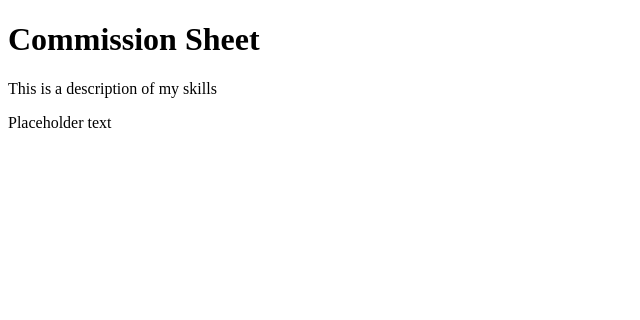
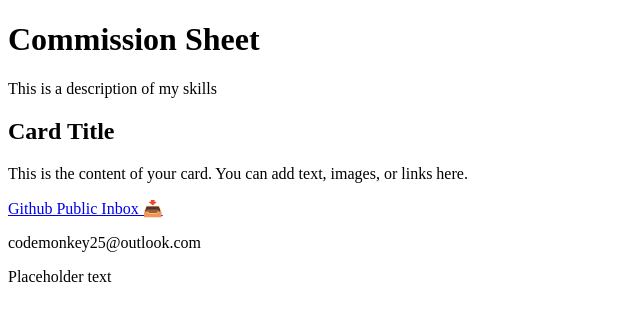
Before and after one commit to aaronthefullstackengineer/Base-vanilla-static-site-code, a plain HTML site: page index.html in a window 1280 px wide. Shown: the whole page, without its empty margins (0-640 px from the left). Drawn offline with Linux system fonts and the light colour scheme.

Commit message:
Card section

```diff
--- a/index.html
+++ b/index.html
@@ -21,6 +21,17 @@
         <p> This is a description of my skills</p>
      </header>
 
+<main>
+    <!-- Single Card -->
+    <div class="card">
+        <h2>Card Title</h2>
+        <p>This is the content of your card. You can add text, images, or links here.</p>
+        <a href="#">Github Public Inbox 📥</a>
+        <p>codemonkey25@outlook.com</p>
+    </div>
+</main>
+
+
 
     <footer>
         <p>Placeholder text</p>
```
